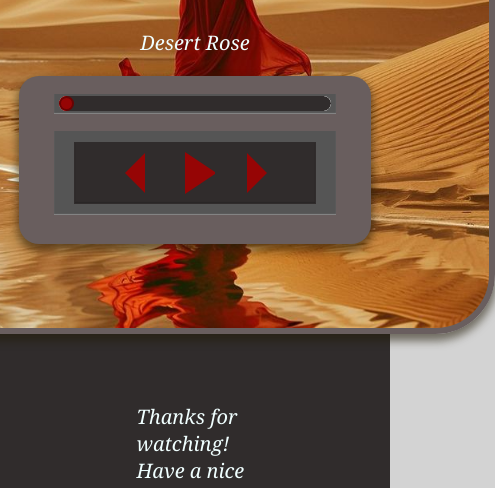
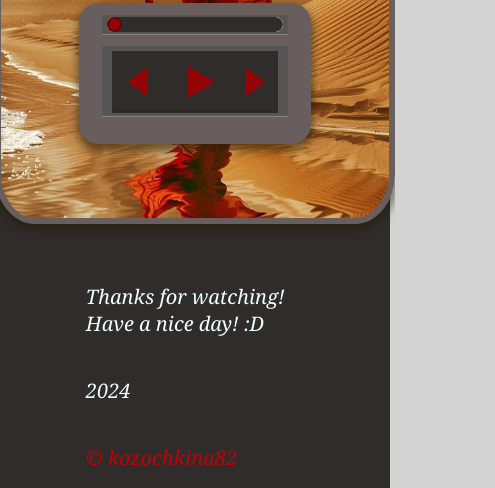
Before and after one commit to kozochkina82/js30-1.2-audio-player, a plain HTML site: page index.html in a window 390 px wide. Shown: the part 405-893 px from the top of the page, 495 px wide, since content can reach past the window. Drawn offline with Linux system fonts and the light colour scheme.

Commit message:
fix: fix design

```diff
--- a/style.css
+++ b/style.css
@@ -74,7 +74,7 @@ display: none;
     overflow: hidden;
 }
 .screen-2{
-    background: url("Assets/Img/img2.png") top left/100% 100% no-repeat;
+    background: url("Assets/Img/img2.jpg") top left/100% 100% no-repeat;
     border-radius: 10%;
     overflow: hidden;
 }
@@ -173,7 +173,7 @@ display: none;
   .control-item > .left{
     border: 20px solid transparent; border-right: 20px solid #960505;
     }
-    .control-item > .left:active{
+    .control-item > .left:hover{
         filter: drop-shadow(0 0 15px #f04747);
         cursor: pointer;
     }
@@ -256,3 +256,246 @@ input[type="range"]::-webkit-slider-runnable-track {
     border: 2px solid #690303;
     box-shadow: -407px 0 0 400px #bf0404;
   }
+  @media(max-width: 765px){
+
+    body{
+        max-width: 765px;
+           }
+     footer{
+        width: 100%;
+       padding: 5% 10%;
+    }
+
+  }
+
+  @media(max-width: 460px){
+
+    body{
+        max-width: 460px;
+           }
+     footer{
+        width: 100%;
+        padding: 5% 10%;
+    }
+
+.footer-section{
+width: 100%;
+flex-direction: column;
+justify-content: flex-start;
+}
+.container{
+    width: 100%;
+    display: flex;
+    flex-direction: column;
+    justify-content: space-between;
+    align-items: center;
+    background-color: #302c2c;
+
+}
+.player-field{
+    width: 40%;
+   display: flex;
+   flex-direction: column;
+   justify-content: center;
+   align-items: center;
+
+}
+.player{
+    display: flex;
+    flex-direction: column;
+    justify-content: flex-end;
+    align-items: center;
+    padding-bottom: 5%;
+    margin: 5px auto;
+    width: 150px;
+    height: 250px;
+    border: 6px solid #695e5e;
+    box-shadow: 0px 5px 8px 2px rgba(36, 29, 9, 0.56);
+}
+.screen-1{
+    background: url("Assets/Img/img1.jpg") top left/50% 50% no-repeat cover;
+    border-radius: 10%;
+    overflow: hidden;
+}
+.screen-2{
+    background: url("Assets/Img/img2.jpg") top left/100% 100% no-repeat cover;
+    border-radius: 10%;
+    overflow: hidden;
+}
+.screen-3{
+    background: url("Assets/Img/img3.jpg") top left/100% 100% no-repeat cover;
+    border-radius: 10%;
+    overflow: hidden;
+}
+
+.control-buttons{
+    width: 80%;
+	height: 50%;
+	padding: 10px;
+    margin: 5% auto auto;
+  }
+  .control-buttons-container{
+    width: 100%;
+	height: 50%;
+	padding: 30px;
+    margin: 0;
+
+  }
+  .control-item > .left{
+    border: 15px solid transparent; border-right: 20px solid #960505;
+    margin-left: -30px;
+    }
+    .control-item > .left:hover{
+        filter: drop-shadow(0 0 15px #f04747);
+        cursor: pointer;
+    }
+   .right {
+    border: 15px solid transparent; border-left: 20px solid #960505;
+    margin-right: 15px;
+
+    }
+  .control-item > .right:hover{
+    filter: drop-shadow(0 0 15px #f04747);
+    cursor: pointer;
+}
+
+button {
+    margin-left: 40px;
+    margin-right: 5px;
+    border: 15px solid transparent; border-left: 25px solid #960505;
+    background-color: transparent;
+
+}
+button:hover{
+
+    filter: drop-shadow(0 0 15px #f04747);
+    cursor: pointer;
+}
+
+.pause{
+    border-top: 15px solid #960505;
+    border-bottom: 15px solid #960505;
+    border-right: 10px solid #960505;
+    border-left: 10px solid #960505;
+    background-color: #960505;
+    margin-right: 30px;
+    margin-left: 30px;
+}
+  }
+
+  @media(max-width: 600px){
+
+    body{
+        max-width: 600px;
+           }
+     footer{
+        width: 100%;
+        display: flex;
+        flex-direction: column;
+        justify-content: flex-start;
+        align-items: center;
+        padding: 5% 10%;
+    }
+
+.footer-section{
+width: 70%;
+}
+.container{
+    width: 100%;
+    display: flex;
+    flex-direction: column;
+    justify-content: space-between;
+    align-items: center;
+    background-color: #302c2c;
+
+}
+.player-field{
+    width: 100%;
+   display: flex;
+   flex-direction: column;
+   justify-content: center;
+   align-items: center;
+
+}
+.player{
+    display: flex;
+    flex-direction: column;
+    justify-content: flex-end;
+    align-items: center;
+    padding-bottom: 5%;
+    margin: 5% auto;
+    width: 400px;
+    height: 500px;
+    border: 6px solid #695e5e;
+    box-shadow: 0px 5px 8px 2px rgba(36, 29, 9, 0.56);
+}
+.screen-1{
+    background: url("Assets/Img/img1.jpg") top left/100% 100% no-repeat cover;
+    border-radius: 10%;
+    overflow: hidden;
+}
+.screen-2{
+    background: url("Assets/Img/img2.jpg") top left/100% 100% no-repeat cover;
+    border-radius: 10%;
+    overflow: hidden;
+}
+.screen-3{
+    background: url("Assets/Img/img3.jpg") top left/100% 100% no-repeat cover;
+    border-radius: 10%;
+    overflow: hidden;
+}
+
+.control-buttons{
+    width: 80%;
+	height: 50%;
+	padding: 10px;
+    margin: 5% auto auto;
+  }
+  .control-buttons-container{
+    width: 100%;
+	height: 50%;
+	padding: 30px;
+    margin: 0;
+
+  }
+  .control-item > .left{
+    border: 15px solid transparent; border-right: 20px solid #960505;
+    margin-left: -30px;
+    }
+    .control-item > .left:hover{
+        filter: drop-shadow(0 0 15px #f04747);
+        cursor: pointer;
+    }
+   .right {
+    border: 15px solid transparent; border-left: 20px solid #960505;
+    margin-right: 15px;
+
+    }
+  .control-item > .right:hover{
+    filter: drop-shadow(0 0 15px #f04747);
+    cursor: pointer;
+}
+
+button {
+    margin-left: 40px;
+    margin-right: 5px;
+    border: 15px solid transparent; border-left: 25px solid #960505;
+    background-color: transparent;
+
+}
+button:hover{
+
+    filter: drop-shadow(0 0 15px #f04747);
+    cursor: pointer;
+}
+
+.pause{
+    border-top: 15px solid #960505;
+    border-bottom: 15px solid #960505;
+    border-right: 10px solid #960505;
+    border-left: 10px solid #960505;
+    background-color: #960505;
+    margin-right: 30px;
+    margin-left: 30px;
+}
+  }
```
Also changed, not shown: Assets/Img/img2.jpg (added).
